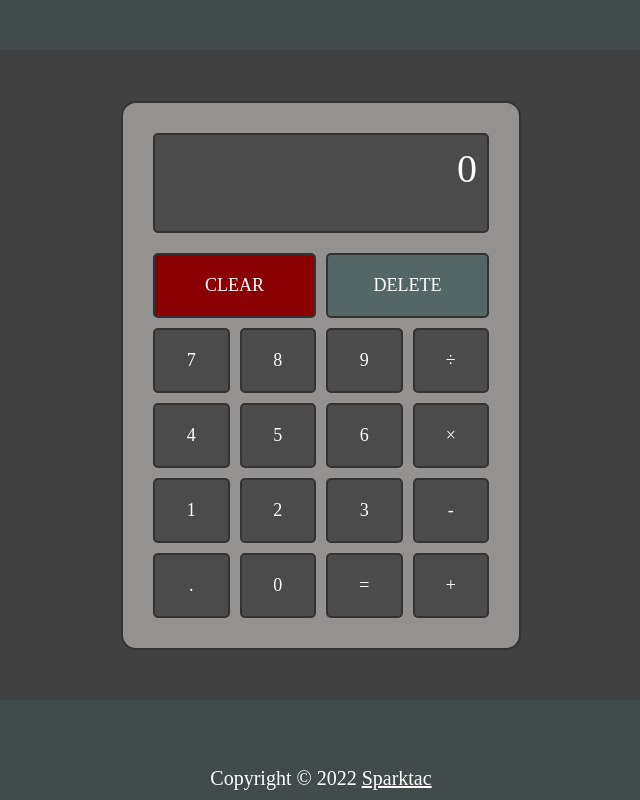
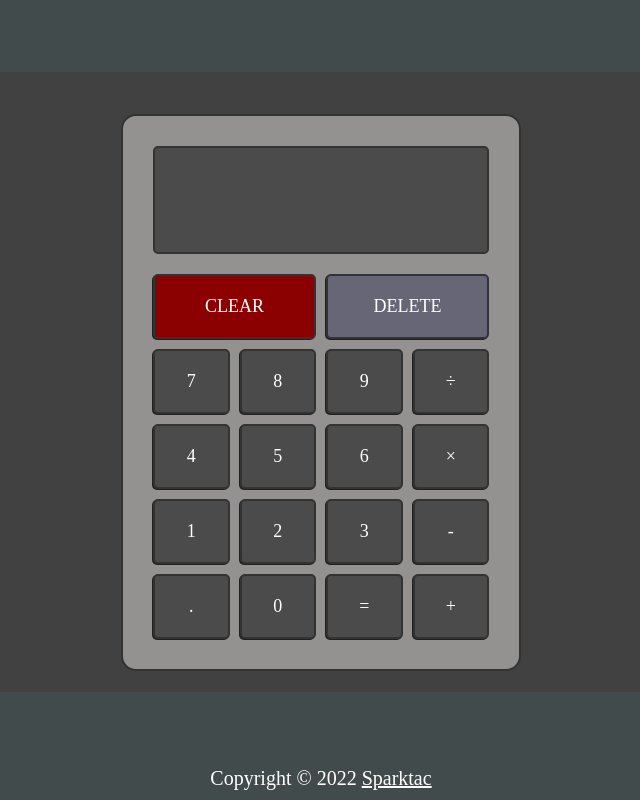
Before and after one commit to Sparktac/odin-calculator, a plain HTML site: page index.html in a window 1280 px wide. Both pictures are taken after a click on the element "CLEAR". Shown: the whole page, without its empty margins (319-959 px from the left). Drawn offline with Linux system fonts and the light colour scheme.

Commit message:
Continue styling css and adjust js functions

```diff
--- a/index.html
+++ b/index.html
@@ -17,27 +17,27 @@
             <div class="calc-screen">0</div>
                 <div class="buttons-grid">
                     <div class="button btn-red span-2" onclick="clearScreen()">CLEAR</div>
-                    <div class="button btn-blue span-2">DELETE</div>
+                    <div class="button btn-blue span-2" onclick="deleteLast()">DELETE</div>
 
                     <div class="button" data-key="7">7</div>
                     <div class="button" data-key="8">8</div>
                     <div class="button" data-key="9">9</div>
-                    <div class="button" data-key="/">&divide;</div>
+                    <div class="button operator" data-key="/">&divide;</div>
 
                     <div class="button" data-key="4">4</div>
                     <div class="button" data-key="5">5</div>
                     <div class="button" data-key="6">6</div>
-                    <div class="button" data-key="x">&times;</div>
+                    <div class="button operator" data-key="x">&times;</div>
 
                     <div class="button" data-key="1">1</div>
                     <div class="button" data-key="2">2</div>
                     <div class="button" data-key="3">3</div>
-                    <div class="button" data-key="-">-</div>
+                    <div class="button operator" data-key="-">-</div>
 
                     <div class="button" data-key=".">.</div>
                     <div class="button" data-key="0">0</div>
-                    <div class="button" data-key="=">=</div>
-                    <div class="button" data-key="+">+</div>
+                    <div class="button equals" data-key="=">=</div>
+                    <div class="button operator" data-key="+">+</div>
                 </div>
         </div>
     </main>
--- a/script.js
+++ b/script.js
@@ -29,19 +29,36 @@ function getInput(e) {
         lastValue = clickedButton;
     }
 
+    outputScreen(lastValue);
+
     if (isEquals(clickedButton) == true) {
         let result = operate(savedOperator, firstSet, secondSet);
-        console.log(result);
+        outputScreen(result);
     }
-
-    console.log(firstSet, secondSet);
-    outputScreen(lastValue);
 };
 
-function outputScreen(userSelection) {
-    screen.innerText = userSelection;
+function outputScreen(result) {
+    screen.innerText = result;
 };
 
+function lastScreen() {
+    return lastValue;
+}
+
+function currentScreen() {
+    return currentButton;
+}
+
+function clearScreen() {
+    screen.innerText = '';
+    //firstSet = 0;
+    //secondSet = 0;
+    lastValue = '';
+}
+
+// function deleteLast() {
+
+// }
 
 function calculateInput(currentButton) {
     console.log(lastValue);
--- a/style.css
+++ b/style.css
@@ -26,13 +26,13 @@ main {
     justify-content: center;
     align-items: center;
     height: 75vh;
-    min-height: 500px;
+    min-height: 5rem;
     padding: 10px;
 }
 
 header {
     background-color: rgb(65, 75, 75);
-    height: 50px;
+    height: 4rem;
 }
 body {
     background-color: rgb(65, 65, 65);
@@ -46,14 +46,14 @@ body {
     border: 2px var(--border) solid;
     border-radius: 15px;
     background-color: rgb(148, 145, 145);
-    margin-top: 50px;
+    margin-top: 40px;
 }
 
 .calc-screen {
     text-align: right;
     font-size: 40px;
     grid-column: span 4;
-    height: 100px;
+    height: 6rem;
     padding: 10px;
     background-color: rgb(75, 75, 75);
     margin-bottom: 20px;
@@ -82,6 +82,24 @@ body {
     border-radius: 5px;
     background-color: rgb(75, 75, 75);
     cursor: pointer;
+    transition: all .2s ease-in-out;
+    box-shadow: -1px 1px rgb(32, 32, 32);
+}
+
+.button:hover {
+    transform: translateY(-0.2rem);
+}
+
+.button:active {
+    transform: translateY(0rem);
+}
+
+.operator:hover {
+    background-color: rgb(40, 165, 165);
+}
+
+.equals:hover {
+    background-color: rgb(30, 120, 30);
 }
 
 .btn-red {
@@ -89,7 +107,7 @@ body {
 }
 
 .btn-blue {
-    background-color: #566;
+    background-color: #666677;
 }
 .btn-blue:hover {
     background-color: rgb(15, 15, 90);
@@ -106,7 +124,7 @@ footer {
     align-items: flex-end;
     gap: 10px;
     width: 100%;
-    height: 100px;
+    height: 6rem;
     padding: 10px;
     font-size: 20px;
     background-color: rgb(65, 75, 75);
```
